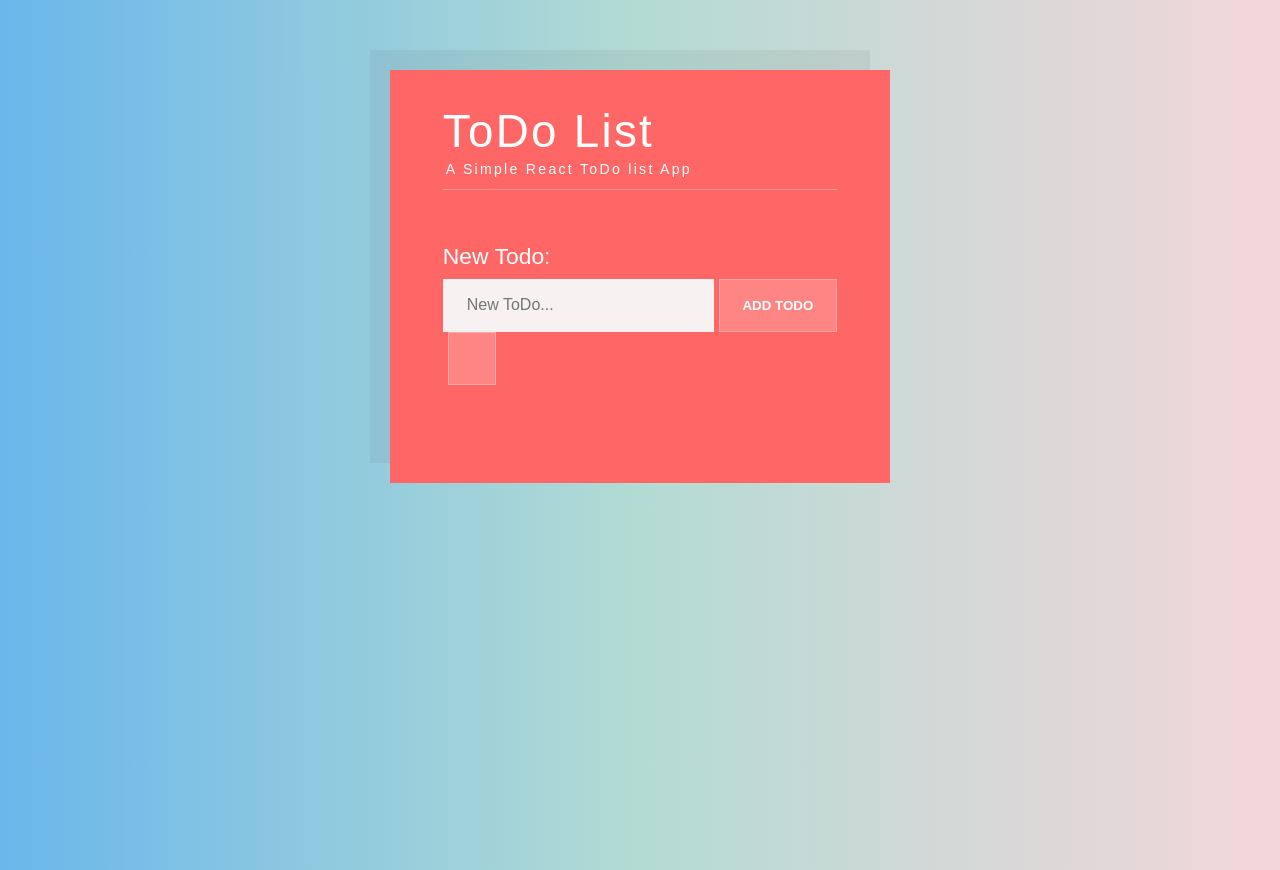
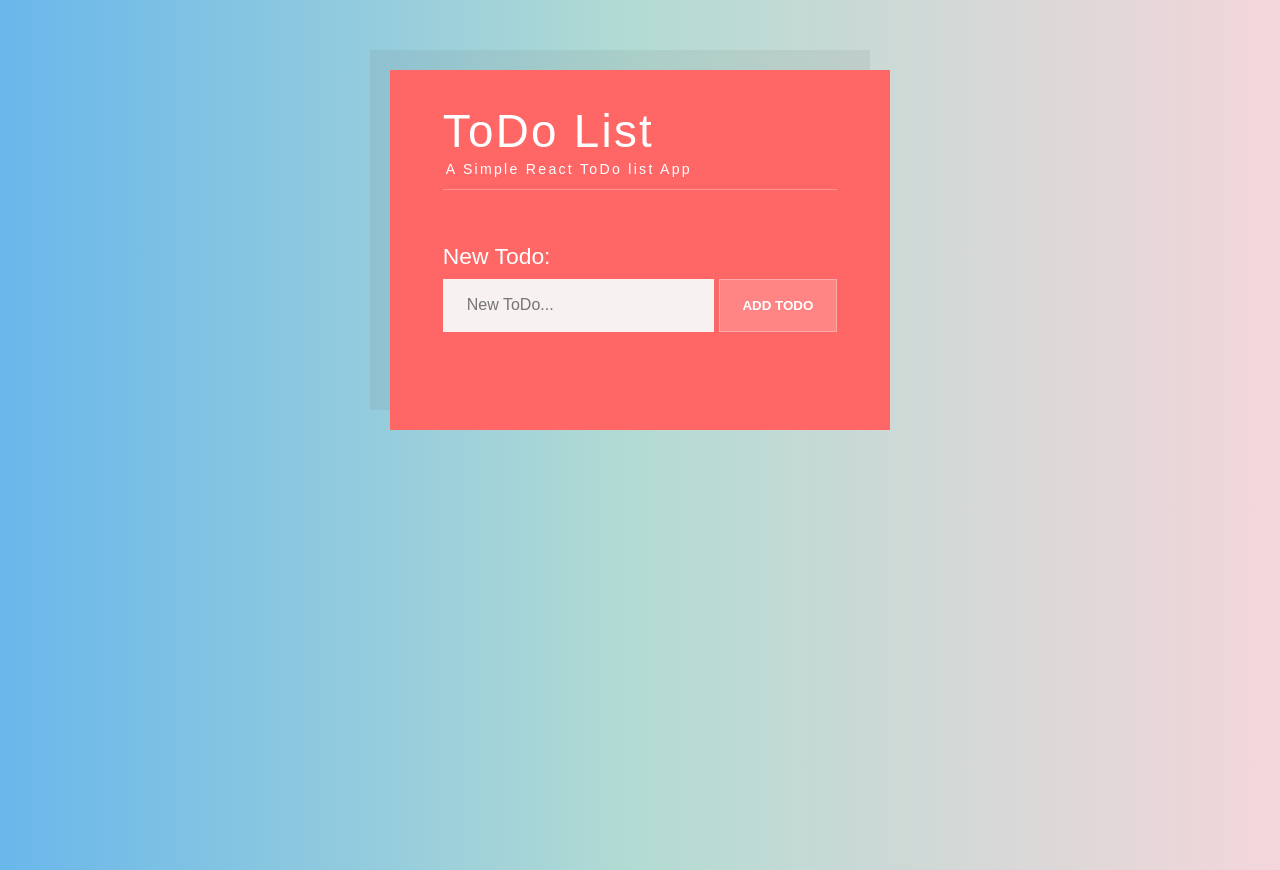
Before and after one commit to PirrachoDev/todo-app, a React (Create React App) app: page / in a window 1280 px wide. Built offline with nearby package versions, Linux system fonts and the light colour scheme.

Commit message:
fixed NewTodoForm bug

```diff
--- a/src/NewTodoForm.js
+++ b/src/NewTodoForm.js
@@ -32,7 +32,6 @@ class NewTodoForm extends Component {
                     <label htmlFor='todoText'>New Todo: </label>
                     <input type='text' value={this.state.todoText} onChange={this.handleChange} id="todoText" name='todoText' placeholder='New ToDo...' />
                     <button onClick={this.handleSubmit}>Add Todo</button>
-                    <button onClick={this.handleSave}></button>
                 </form>
             </div>
         )
```
